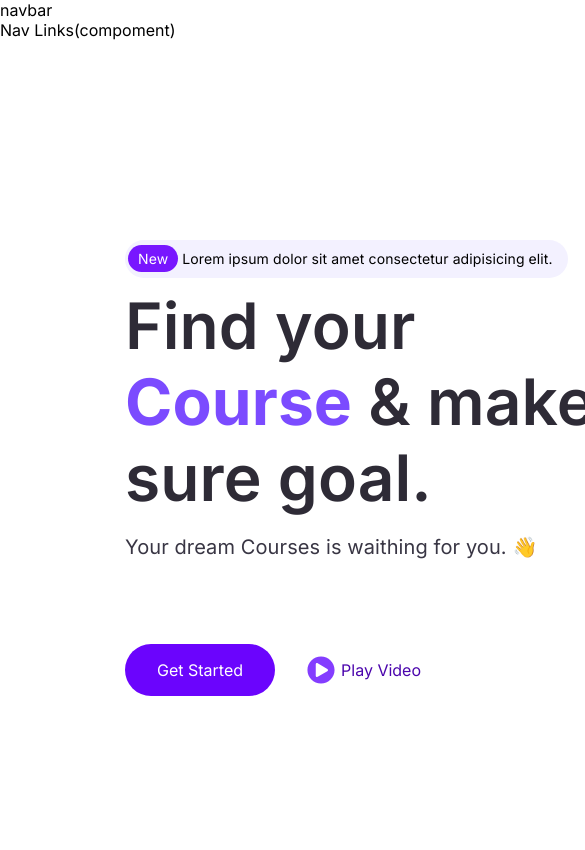
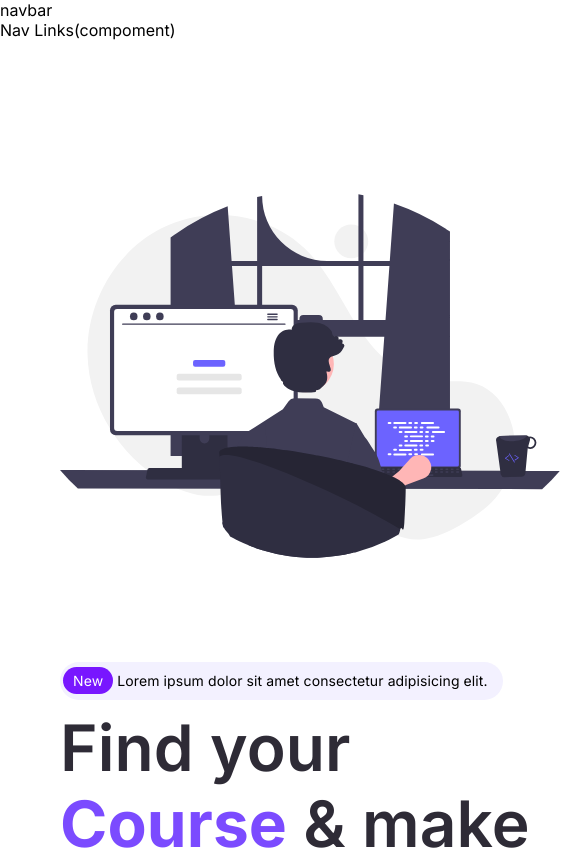
Before and after one commit to HaroldMart/grupo-software, a Next.js app: page / in a window 390 px wide. Shown: the top 850 px of the page, 585 px wide, since content can reach past the window. Built offline with nearby package versions, Linux system fonts and the light colour scheme; a web font is replaced by a local one.

Commit message:
styles: hero section responsive design
Edite el hero section para hacerlo mas responsive.

```diff
--- a/src/components/static/css/globals.scss
+++ b/src/components/static/css/globals.scss
@@ -63,6 +63,16 @@ main {
         grid-template-columns: 1fr minmax(40%, min(100%, 500px));
         padding: 0 125px;
         height: 90vh;
+
+        @include custom-screen(900px) {
+            display: flex;
+            flex-direction: column-reverse;
+            height: auto;
+
+            padding: 0 60px;
+
+
+        }
 
         .hero-description {
             // Estilos para la descripción del héroe
@@ -138,7 +148,6 @@ main {
         }
 
         .imagen {
-            margin-right: 100px;
             display: flex;
             width: 100%;
             height: 100%;
```
